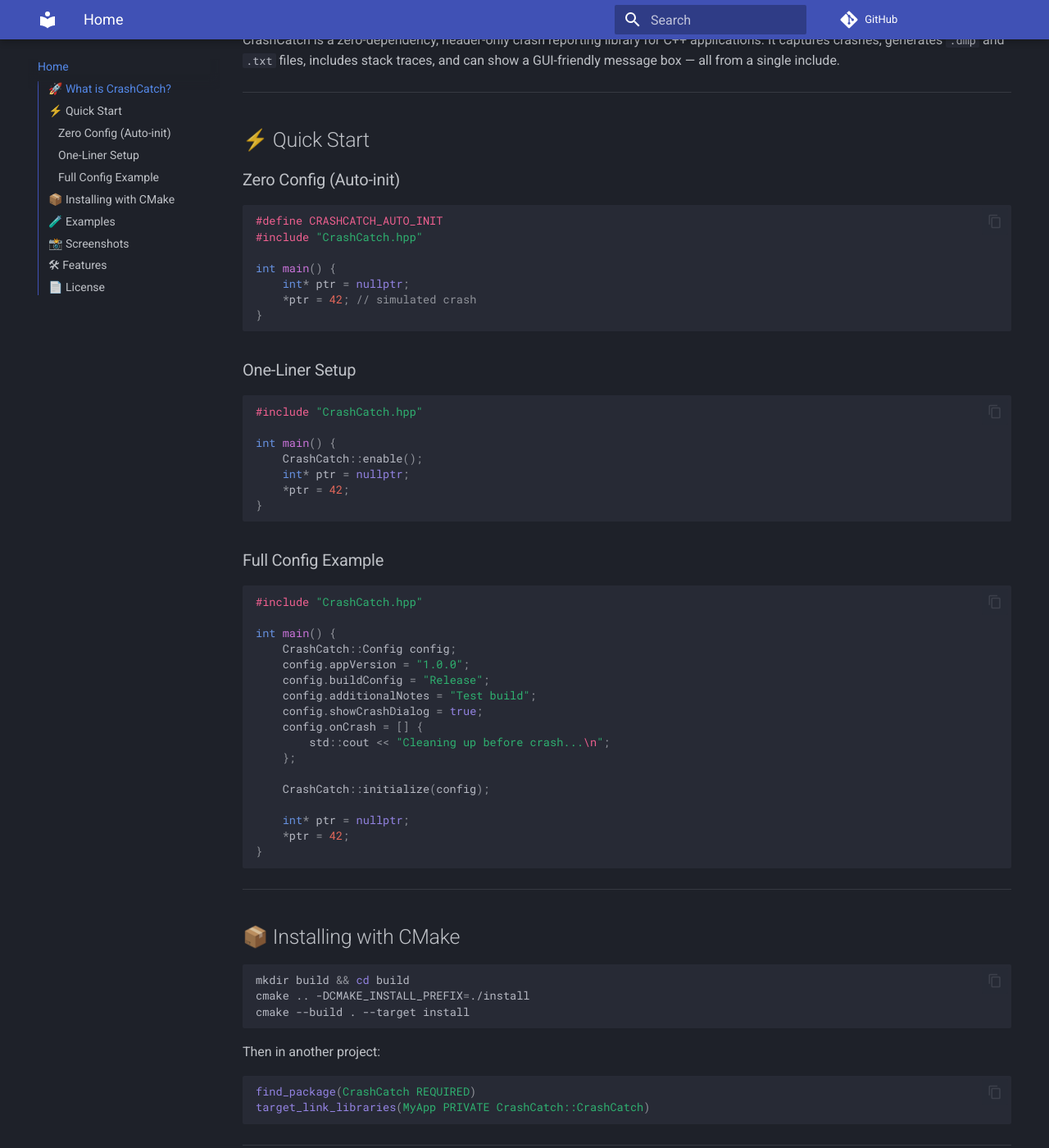
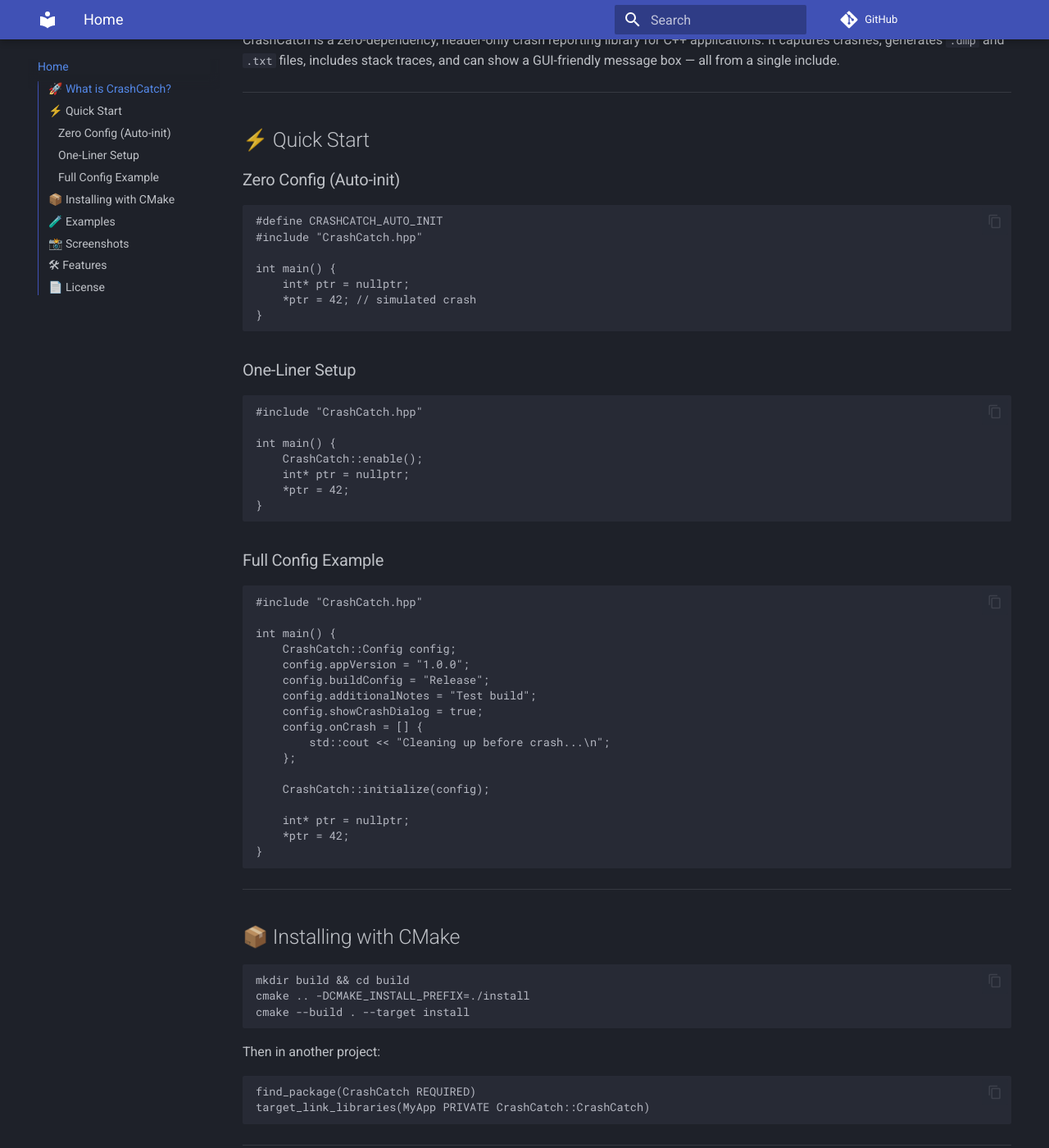
Before and after one commit to keithpotz/CrashCatch, an MkDocs documentation site: the page built from docs/index.md, in a window 1280 px wide and 1400 px high, scrolled down 378 px. Shown: the whole window at 82% size. Built offline with MkDocs 1.6.1 and Material for MkDocs 9.7.7, drawn with Linux system fonts in a browser that asks for light colours; comment, search, counter and statistics services are not loaded; some of the changed lines change nothing that is shown.

Commit message:
update
update

```diff
--- a/mkdocs.yml
+++ b/mkdocs.yml
@@ -1,11 +1,13 @@
 site_name: CrashCatch
 site_url: https://keithpotz.github.io/CrashCatch
 repo_url: https://github.com/keithpotz/CrashCatch
-
 theme:
   name: material
   palette:
     scheme: slate
+    highlightjs: true
+    highlightjs_theme: github
+    language: cpp
     toggle:
       icon: material/weather-night
       name: Switch to light mode
@@ -16,9 +18,6 @@
     - toc.integrate
     - content.code.copy
     - content.action.edit
-  highlightjs: true
-  language: en
-  highlightjs_theme: github
 
 nav:
   - Home: index.md
@@ -27,14 +26,3 @@
   - Examples: examples.md
   - Screenshots: screenshots.md
   - License: license.md
-
-markdown_extensions:
-  - admonition
-  - codehilite:
-      guess_lang: false
-      linenums: false
-  - toc:
-      permalink: true
-  - pymdownx.superfences
-  - pymdownx.highlight:
-      anchor_linenums: true
```
Also changed, not shown: 1 other file.
